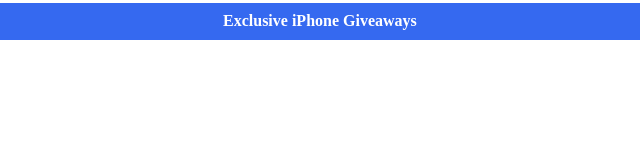
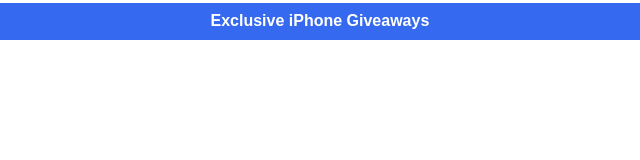
Before and after one commit to SeriesiPhoneGiveaway/Online-iPhone, a plain HTML site: page index.html in a window 1280 px wide. Shown: the full height of the page, 200-840 px from the left. Drawn offline with Linux system fonts and the light colour scheme.

Commit message:
Add files via upload

```diff
--- a/index.html
+++ b/index.html
@@ -34,6 +34,7 @@
       transform: translate(-50%, -50%);
       color: white; /* Text color */
       font-weight: bold; /* Make the text bolder */
+      font-family: sans-serif; /* Set font to sans-serif */
     }
 
     .button {
```
